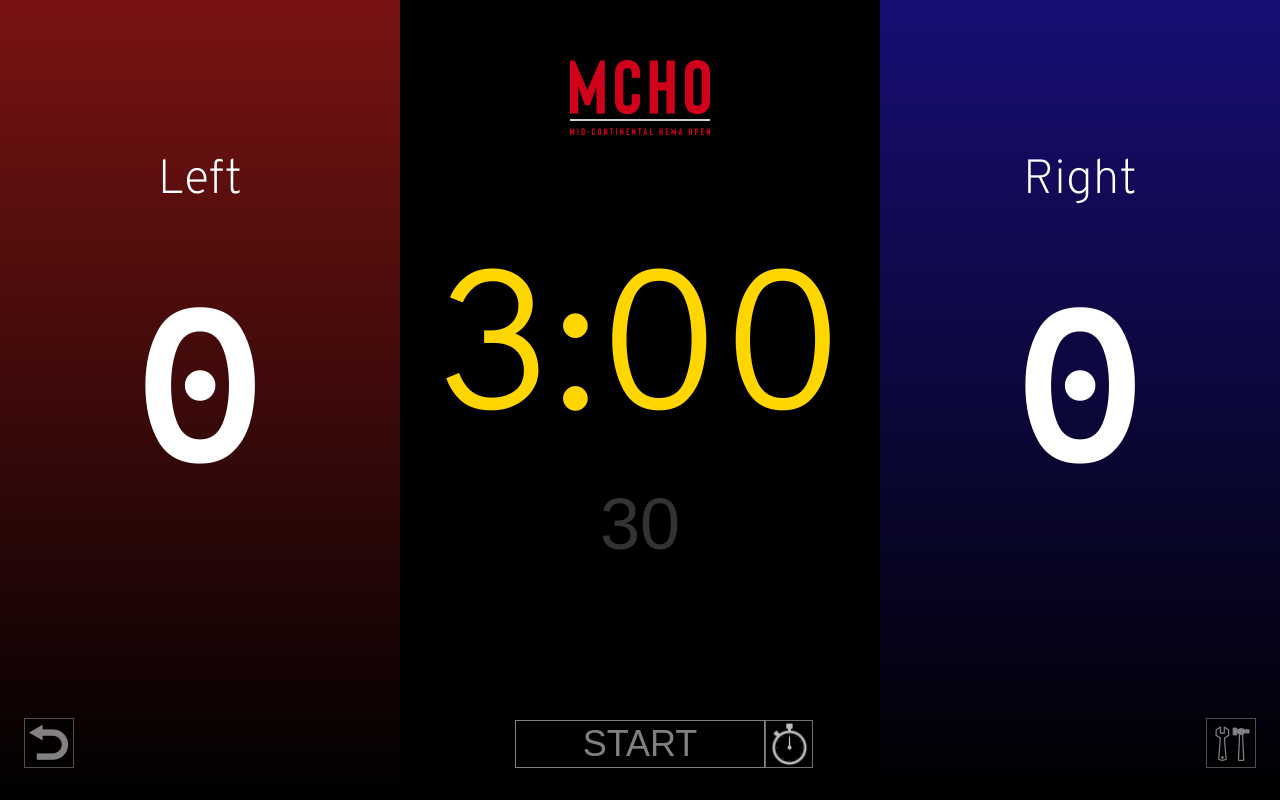
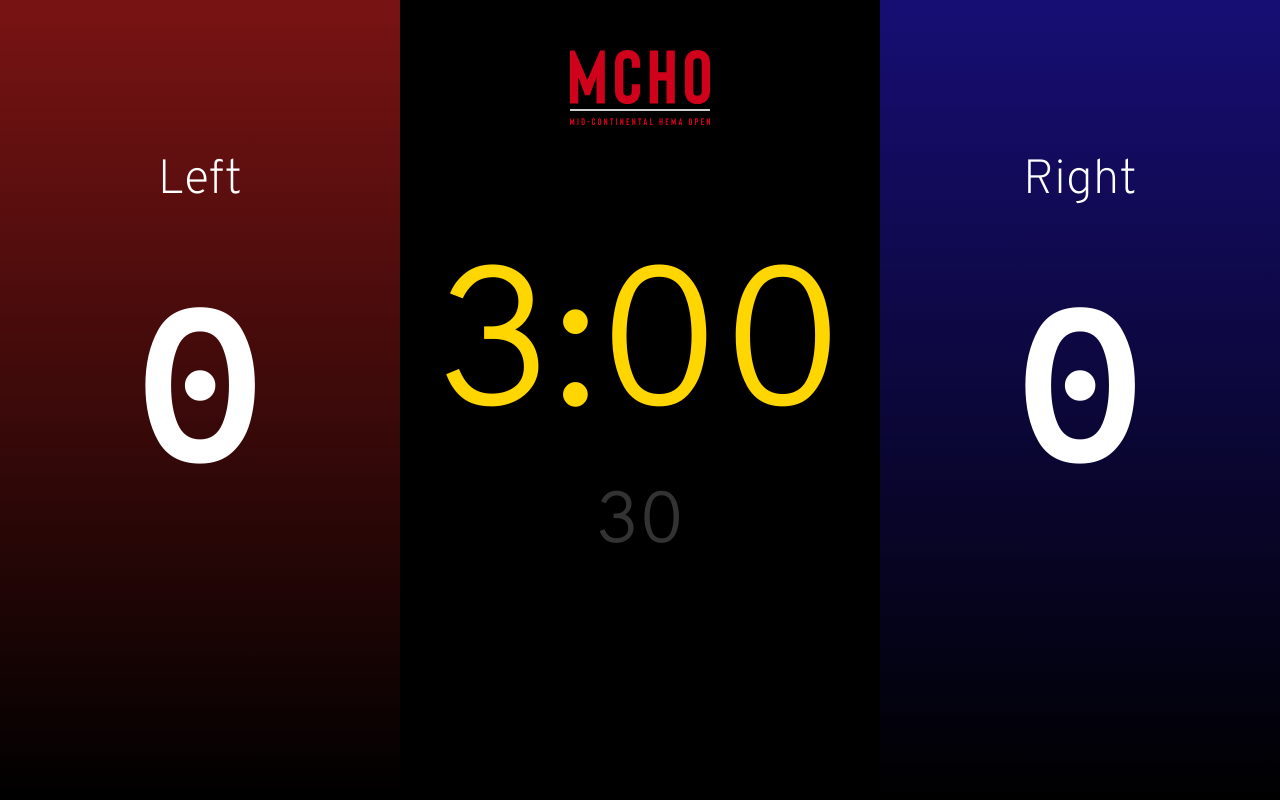
Before and after one commit to detrio/mcho-scoreboard, a React (Create React App) app: page / in a window 1280 px wide. Built offline with nearby package versions, Linux system fonts and the light colour scheme.

Commit message:
refactor: move logo in React div

```diff
--- a/public/index.html
+++ b/public/index.html
@@ -21,7 +21,6 @@
 
 <body>
   <noscript>You need to enable JavaScript to run this app.</noscript>
-  <img class="logo" src="%PUBLIC_URL%/logo.svg" />
   <div id="root"></div>
   <!--
       This HTML file is a template.
--- a/src/components/BreakClock.tsx
+++ b/src/components/BreakClock.tsx
@@ -145,6 +145,7 @@ const StyledBreakClock = styled.div`
   font-size: 72px;
   opacity: ${(props: BreakClockStyles) => (props.isRunning ? 1 : 0.2)};
   transition: all 50ms linear;
+  font-family: overpass;
 
   &:hover {
     background-color: transparent;
--- a/src/components/MainClock.tsx
+++ b/src/components/MainClock.tsx
@@ -153,10 +153,6 @@ const StyledMainClock = styled.div`
   text-align: center;
   color: ${(props: MainClockStyles) =>
     props.isTimeExpiring ? '#ff3333' : '#FFD600 '};
-
-  &:hover {
-    background-color: #222222;
-  }
 `
 
 export default MainClock
--- a/src/components/Scoreboard.tsx
+++ b/src/components/Scoreboard.tsx
@@ -1,21 +1,23 @@
 import React, { MouseEvent, useEffect, useCallback } from 'react'
-import { useDispatch, useSelector, batch } from 'react-redux'
+import { useDispatch } from 'react-redux'
+import styled from 'styled-components'
 import MainClock from './MainClock'
-import { config } from '../utils'
-import ScoreboardConfig from './ScoreboardConfig'
-import { changeConfigVisibility } from '../actions/scoreboard.actions'
 import { setMainClockStatus } from '../actions/main-clock.actions'
 import BreakClock from './BreakClock'
 import Fencer from './Fencer'
-import { ClockStatus, FencerSide } from '../types'
-import stopWatchIcon from '../icons/stopwatch.png'
-import settingsIcon from '../icons/settings.png'
-import resetIcon from '../icons/reset.png'
-import { State } from '../reducers/root.reducer'
 import useKeyboard from '../hooks/keyboard-input.hook'
 import useClock from '../hooks/clock.hook'
-import styled from 'styled-components'
-import { resetFencer } from '../actions/fencer.action'
+import { FencerSide, ClockStatus } from '../types'
+import logo from '../icons/logo.svg'
+import ScoreboardConfig from './ScoreboardConfig'
+
+const StyledScoreboard = styled.main`
+  position: relative;
+  width: 100%;
+  height: 100%;
+  user-select: none;
+  display: flex;
+`
 
 const StyledClockWrapper = styled.div`
   flex: auto;
@@ -23,16 +25,17 @@ const StyledClockWrapper = styled.div`
   flex-direction: column;
   justify-content: center;
   align-items: center;
+  position: relative;
+
+  > img {
+    position: absolute;
+    top: 50px;
+  }
 `
 
 function Scoreboard() {
   const dispatch = useDispatch()
 
-  const configShown = useSelector(
-    (state: State) => state.scoreboard.configShown
-  )
-
-  const boutIndex = useSelector((state: State) => state.scoreboard.boutIndex)
   const { toggleMainClock, toggleBreakClock } = useClock()
   const { keyboardInput } = useKeyboard()
 
@@ -70,53 +73,22 @@ function Scoreboard() {
   }
 
   return (
-    <div className="scoreboard" onContextMenu={onRightClickScoreboard}>
+    <StyledScoreboard
+      className="scoreboard"
+      onContextMenu={onRightClickScoreboard}
+    >
       <Fencer side={FencerSide.Left} />
+
       <StyledClockWrapper>
+        <img src={logo} alt="Logo" />
         <MainClock onClick={onMainClockClick} />
         <BreakClock onClick={onBreakClockClick} />
       </StyledClockWrapper>
+
       <Fencer side={FencerSide.Right} />
 
-      <button
-        className="main-control-button"
-        title="Start/Stop Clock"
-        onClick={toggleMainClock}
-      >
-        {config.boutLabels[boutIndex]}
-      </button>
-
-      <img
-        className="break-clock-button icon"
-        src={stopWatchIcon}
-        alt="Break Clock"
-        title="Break Clock"
-        onClick={toggleBreakClock}
-      />
-
-      <img
-        className="config-icon icon "
-        src={settingsIcon}
-        alt="Settings"
-        title="Settings"
-        onClick={() => dispatch(changeConfigVisibility(!configShown))}
-      />
-
-      <img
-        className="reset-icon icon"
-        src={resetIcon}
-        alt="Reset All"
-        title="Reset All"
-        onClick={() => {
-          batch(() => {
-            dispatch(resetFencer(FencerSide.Left))
-            dispatch(resetFencer(FencerSide.Right))
-          })
-        }}
-      />
-
-      <ScoreboardConfig />
-    </div>
+      {/* <ScoreboardConfig /> */}
+    </StyledScoreboard>
   )
 }
 
--- a/src/index.css
+++ b/src/index.css
@@ -1,18 +1,5 @@
 * {
   box-sizing: border-box;
-}
-
-#root {
-  height: 100%;
-}
-
-.logo {
-  position: absolute;
-  margin-left: auto;
-  margin-right: auto;
-  left: 0;
-  right: 0;
-  top: 60px;
 }
 
 html,
@@ -28,196 +15,10 @@ body {
   background-color: #000000;
   color: #ffffff;
   font-size: 18px;
-  font-family: 'Arial';
 }
 
-.btn,
-.icon {
-  background-color: #000000;
-  border: solid 1px #999999;
-  cursor: pointer;
-  color: #ffffff;
-  font-weight: bold;
-  text-align: center;
-  padding: 3px;
-  text-transform: uppercase;
-}
-
-img.icon {
-  padding: 0px;
-}
-
-.btn:hover {
-  background-color: #333333;
-}
-
-#app,
-.scoreboard {
-  position: relative;
-  width: 100%;
+#root {
   height: 100%;
-  user-select: none;
-
-  display: flex;
-}
-
-.fencer .cards .card {
-  flex: 0 0 42px;
-  width: 42px;
-  height: 56px;
-  margin: 8px;
-  transition: all 150ms linear;
-  transform: rotateY(90deg);
-}
-
-.fencer .cards .card.shown {
-  transform: rotateY(0deg);
-}
-
-.fencer .cards .card.red {
-  background-color: #ff0000;
-}
-
-.fencer .cards .card.yellow {
-  background-color: #ffff00;
-}
-
-.fencer .doubles .double-item:hover {
-  background-color: #222222;
-  border-color: #ffffff;
-}
-
-.fencer .doubles .double-item.active {
-  opacity: 1 !important;
-  background-color: #ffd600 !important;
-}
-
-.fencer .status {
-  position: absolute;
-  margin: auto;
-  bottom: 128px;
-  width: calc(100% - 200px);
-  text-align: center;
-  font-size: 42px;
-  text-transform: uppercase;
-  height: 60px;
-  padding: 5px;
-  bottom: 326px;
-  z-index: 1;
-  transform: translateY(60px);
-  transition: all 150ms linear;
-  border-radius: 16px 16px 0px 0px;
-}
-
-/* Main Clock Button */
-
-.main-control-button {
-  opacity: 0.5;
-  position: absolute;
-  margin: auto;
-  left: 0;
-  right: 0;
-  bottom: 32px;
-  font-size: 36px;
-  width: 250px;
-  height: 48px;
-  vertical-align: top;
-  background-color: #000000;
-  border: solid 1px #ffffff;
-  color: #ffffff;
-  text-transform: uppercase;
-  cursor: pointer;
-}
-
-.main-control-button:hover {
-  opacity: 1;
-}
-
-.break-clock-button {
-  position: absolute;
-  margin: auto;
-  left: 298px;
-  right: 0;
-  bottom: 32px;
-  width: 48px;
-  opacity: 0.75;
-}
-
-.break-clock-button:hover {
-  opacity: 1;
-}
-
-.config-icon {
-  position: absolute;
-  margin: auto;
-  right: 24px;
-  bottom: 32px;
-  opacity: 0.5;
-}
-
-.config-icon:hover {
-  opacity: 1;
-}
-
-.reset-icon {
-  position: absolute;
-  margin: auto;
-  left: 24px;
-  bottom: 32px;
-  opacity: 0.5;
-}
-
-.reset-icon:hover {
-  opacity: 1;
-}
-
-/* Config */
-
-.config {
-  position: absolute;
-  margin: auto;
-  left: 24px;
-  bottom: 24px;
-  width: calc(100% - 48px);
-  background-color: rgba(0, 0, 0, 0.8);
-  border: solid 1px #cccccc;
-  transform: scale(1, 0);
-  transform-origin: 50% 100%;
-  transition: transform 150ms linear;
-  z-index: 10;
-}
-
-.config.shown {
-  transform: scale(1, 1);
-}
-
-.config .config-items {
-  display: flex;
-  flex-flow: row wrap;
-}
-
-.config .config-item {
-  flex: 0 0 33.333%;
-  padding: 16px;
-}
-
-.config .config-item > label {
-  display: block;
-}
-
-.config .config-item > input[type='text'] {
-  background-color: #222222;
-  color: #ffffff;
-  padding: 2px;
-  border: solid 1px #cccccc;
-}
-
-.config .config-item > input[type='text']:focus {
-  border-color: #ffcc00;
-}
-
-.config .buttons {
-  text-align: right;
 }
 
 @font-face {
```
Also changed, not shown: src/icons/logo.svg (renamed from public/logo.svg).
